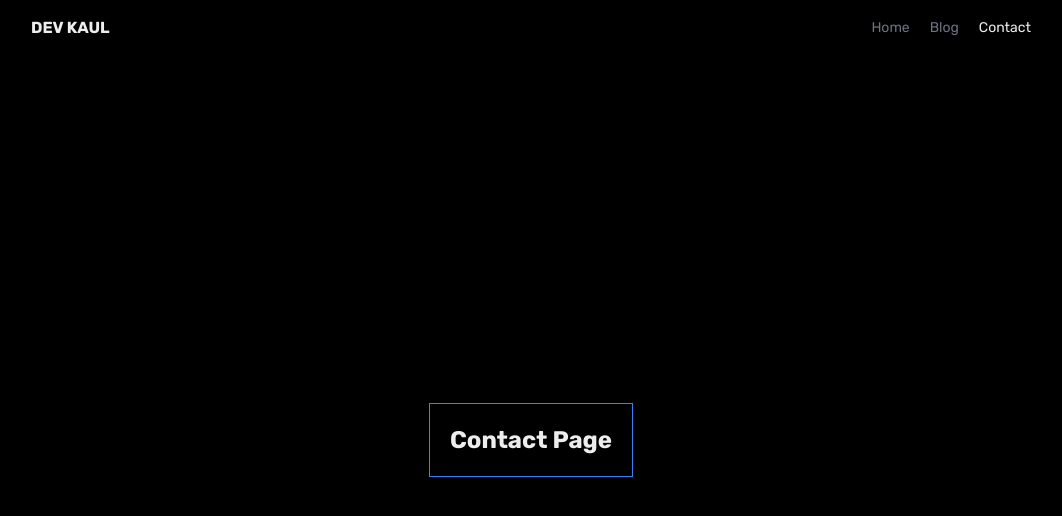
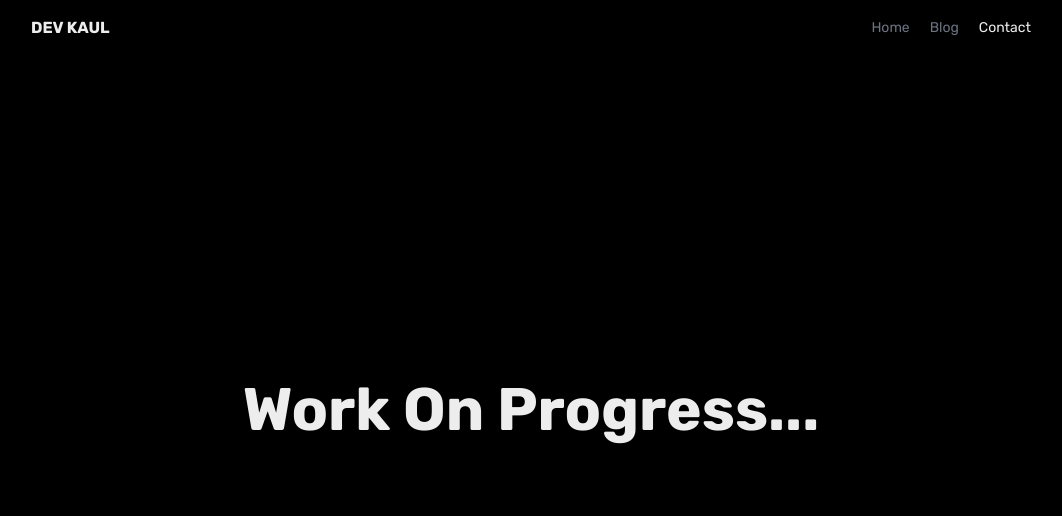
Before and after one commit to BugReportOnWeb/website, a Next.js app: page /contact in a window 1280 px wide. Shown: the top 516 px of the page, without its empty margins (109-1171 px from the left). Built offline with nearby package versions, Linux system fonts and the light colour scheme.

Commit message:
Fix center aligned layout  on all pages

```diff
--- a/app/blog/page.tsx
+++ b/app/blog/page.tsx
@@ -1,6 +1,8 @@
 const Blog = () => {
     return (
-        <h1 className='font-extrabold text-center text-3xl sm:text-6xl'>Coming soon...</h1>
+        <div className='h-full pt-32 sm:flex sm:justify-center sm:items-center sm:pt-5'>
+            <h1 className='font-extrabold text-center text-3xl sm:text-6xl'>Coming soon...</h1>
+        </div>
     )
 }
 
--- a/app/contact/page.tsx
+++ b/app/contact/page.tsx
@@ -1,6 +1,8 @@
 const Contact = () => {
     return (
-        <h1 className='p-5 font-bold text-2xl border border-blue-500'>Contact Page</h1>
+        <div className='h-full pt-32 sm:flex sm:justify-center sm:items-center sm:pt-5'>
+            <h1 className='font-extrabold text-center text-3xl sm:text-6xl'>Work On Progress...</h1>
+        </div>
     )
 }
 
--- a/app/layout.tsx
+++ b/app/layout.tsx
@@ -22,9 +22,7 @@ export default function RootLayout({
       <body className={rubik.className}>
         <div className='relative max-w-5xl h-screen mx-auto'>
             <Nav />
-            <div className='h-full pt-20 sm:flex sm:justify-center sm:items-center sm:mt-0'>
-                {children}
-            </div>
+            {children}
         </div>
       </body>
     </html>
--- a/app/page.tsx
+++ b/app/page.tsx
@@ -3,13 +3,15 @@ import { AiFillGithub, AiOutlineTwitter } from "react-icons/ai";
 
 const Home = () => {
     return (
-        <div className='max-w-md mx-auto flex flex-col px-3 pb-7 justify-center items-center gap-5 sm:flex-row-reverse sm:items-start sm:mt-0 sm:max-w-[40rem]'>
-            <Image height={170} width={170} className='rounded-full' src='/profile.png' alt="Author's Photo" />
-            <div className='sm:w-3/4'>
-                <p className='leading-8'>Hey there! I&apos;m Dev, a hobbyist developer from Shimla, HP and welcome to my space. I code for fun, creating silly scripts and websites, and diving into all things tech before 2092. Oh, and music? It&apos;s my true passion and brings me so much joy. Feel free to wander around and discover my projects. Take your time, there&apos;s no hurry! :)</p>
-                <div className='mt-7 text-xs flex flex-col justify-around gap-3 sm:flex-row'>
-                    <a className='border border-slate-600 bg-[#ededed] text-black w-full h-10 rounded-md flex justify-center items-center cursor-pointer font-semibold transition-colors ease-in-out hover:bg-[#d4d4d4]' href='https://github.com/BugReportOnWeb' target='_blank'><span><AiFillGithub className='mr-2 text-xl' /></span>GitHub</a>
-                    <a className='border border-slate-600 bg-[#ededed] text-black w-full h-10 rounded-md flex justify-center items-center cursor-pointer font-semibold transition-colors ease-in-out hover:bg-[#d4d4d4]' href='https://twitter.com/devkaul0' target='_blank'><span><AiOutlineTwitter className='mr-2 text-xl' /></span>Twitter</a>
+        <div className='h-full pt-20 sm:flex sm:justify-center sm:items-center sm:pt-5'>
+            <div className='max-w-md mx-auto flex flex-col px-3 pb-7 justify-center items-center gap-5 sm:flex-row-reverse sm:items-start sm:pb-0 sm:max-w-[40rem]'>
+                <Image height={170} width={170} className='rounded-full' src='/profile.png' alt="Author's Photo" />
+                <div className='sm:w-3/4'>
+                    <p className='leading-8'>Hey there! I&apos;m Dev, a hobbyist developer from Shimla, HP and welcome to my space. I code for fun, creating silly scripts and websites, and diving into all things tech before 2092. Oh, and music? It&apos;s my true passion and brings me so much joy. Feel free to wander around and discover my projects. Take your time, there&apos;s no pressure! :)</p>
+                    <div className='mt-7 text-xs flex flex-col justify-around gap-3 sm:flex-row'>
+                        <a className='border border-slate-600 bg-[#ededed] text-black w-full h-10 rounded-md flex justify-center items-center cursor-pointer font-semibold transition-colors ease-in-out hover:bg-[#d4d4d4]' href='https://github.com/BugReportOnWeb' target='_blank'><span><AiFillGithub className='mr-2 text-xl' /></span>GitHub</a>
+                        <a className='border border-slate-600 bg-[#ededed] text-black w-full h-10 rounded-md flex justify-center items-center cursor-pointer font-semibold transition-colors ease-in-out hover:bg-[#d4d4d4]' href='https://twitter.com/devkaul0' target='_blank'><span><AiOutlineTwitter className='mr-2 text-xl' /></span>Twitter</a>
+                    </div>
                 </div>
             </div>
         </div>
```
